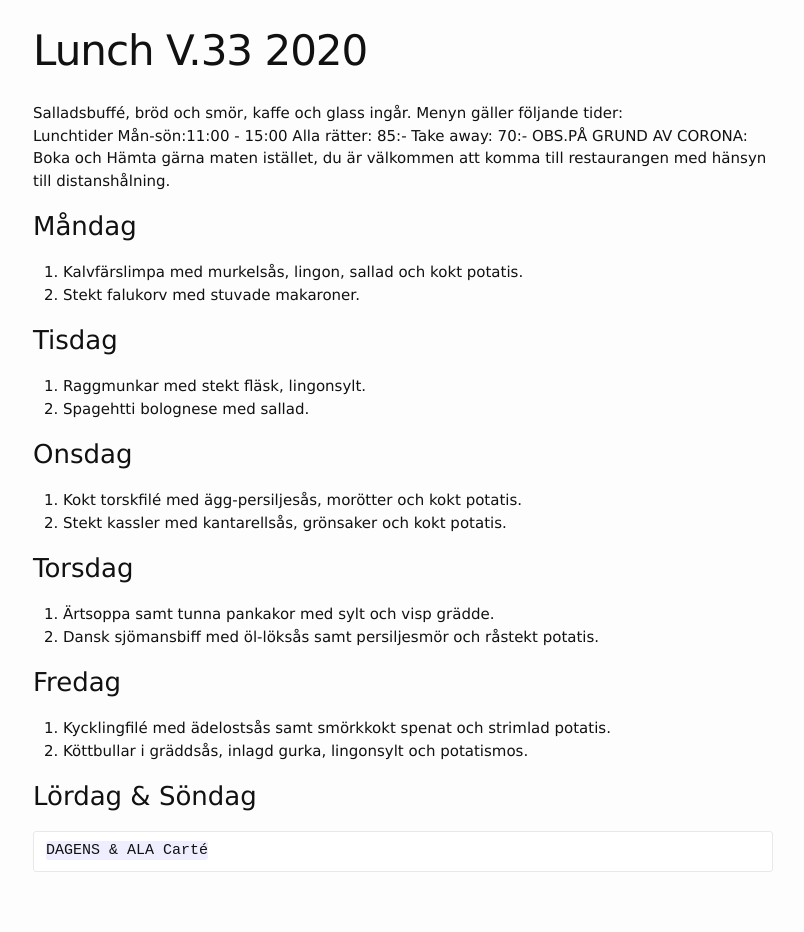
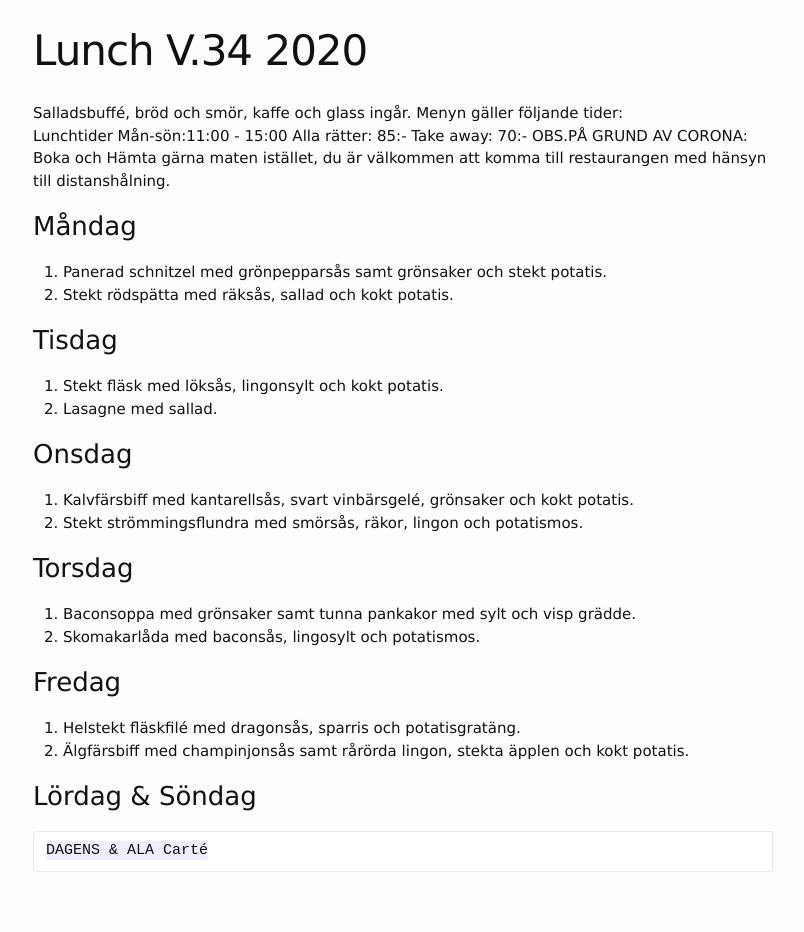
Before and after one commit to FarInn62/farinn62.github.io, a Jekyll site: the page built from lunch.md, in a window 1280 px wide. Shown: the whole page, without its empty margins (237-1041 px from the left). Built offline with Jekyll 4.4.1, drawn with Linux system fonts in a browser that asks for light colours.

Commit message:
Update lunch.md

```diff
--- a/lunch.md
+++ b/lunch.md
@@ -1,6 +1,6 @@
 ---
 layout: foodmenu
-title: Lunch V.33 2020
+title: Lunch V.34 2020
 permalink: /lunch/
 published: true
 ---
@@ -12,24 +12,24 @@ OBS.PÅ GRUND AV CORONA: Boka och Hämta gärna maten istället, du är välkomm
 
 
 ### Måndag
-1. Kalvfärslimpa med murkelsås, lingon, sallad och kokt potatis.
-2. Stekt falukorv med stuvade makaroner.
+1. Panerad schnitzel med grönpepparsås samt grönsaker och stekt potatis.
+2. Stekt rödspätta med räksås, sallad och kokt potatis.
 
 ### Tisdag
-1. Raggmunkar med stekt fläsk, lingonsylt.
-2. Spagehtti bolognese med sallad.
+1. Stekt fläsk med löksås, lingonsylt och kokt potatis.
+2. Lasagne med sallad.
 
 ### Onsdag
-1. Kokt torskfilé med ägg-persiljesås, morötter och kokt potatis.
-2. Stekt kassler med kantarellsås, grönsaker och kokt potatis.
+1. Kalvfärsbiff med kantarellsås, svart vinbärsgelé, grönsaker och kokt potatis.
+2. Stekt strömmingsflundra med smörsås, räkor, lingon och potatismos.
 
 ### Torsdag
-1. Ärtsoppa samt tunna pankakor med sylt och visp grädde.
-2. Dansk sjömansbiff med öl-löksås samt persiljesmör och råstekt potatis.
+1. Baconsoppa med grönsaker samt tunna pankakor med sylt och visp grädde.
+2. Skomakarlåda med baconsås, lingosylt och potatismos.
 
 ### Fredag
-1. Kycklingfilé med ädelostsås samt smörkkokt spenat och strimlad potatis.
-2. Köttbullar i gräddsås, inlagd gurka, lingonsylt och potatismos.
+1. Helstekt fläskfilé med dragonsås, sparris och potatisgratäng.
+2. Älgfärsbiff med champinjonsås samt rårörda lingon, stekta äpplen och kokt potatis.
 
 ### Lördag & Söndag
     DAGENS & ALA Carté
```
